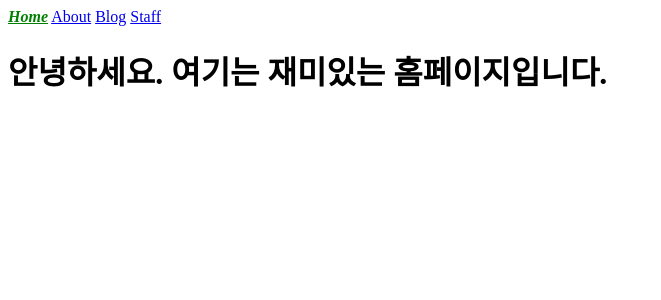
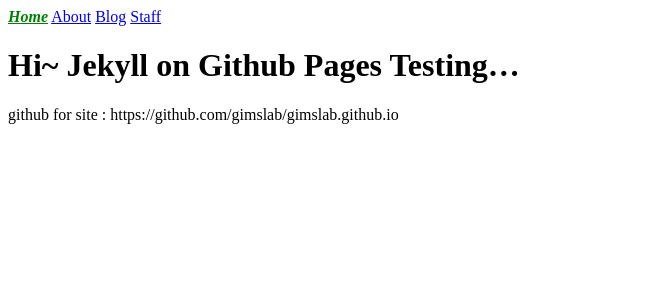
Before and after one commit to gimslab/gimslab.github.io, a Jekyll site: the page built from index.md, in a window 1280 px wide. Shown: the top 300 px of the page, without its empty margins (0-661 px from the left). Built offline with Jekyll 4.4.1, drawn with Linux system fonts in a browser that asks for light colours.

Commit message:
update index.md

```diff
--- a/index.md
+++ b/index.md
@@ -2,4 +2,6 @@
 layout: default
 title: Home
 ---
-# 안녕하세요. 여기는 재미있는 홈페이지입니다.
+# Hi~ Jekyll on Github Pages Testing...
+
+github for site : https://github.com/gimslab/gimslab.github.io
```
